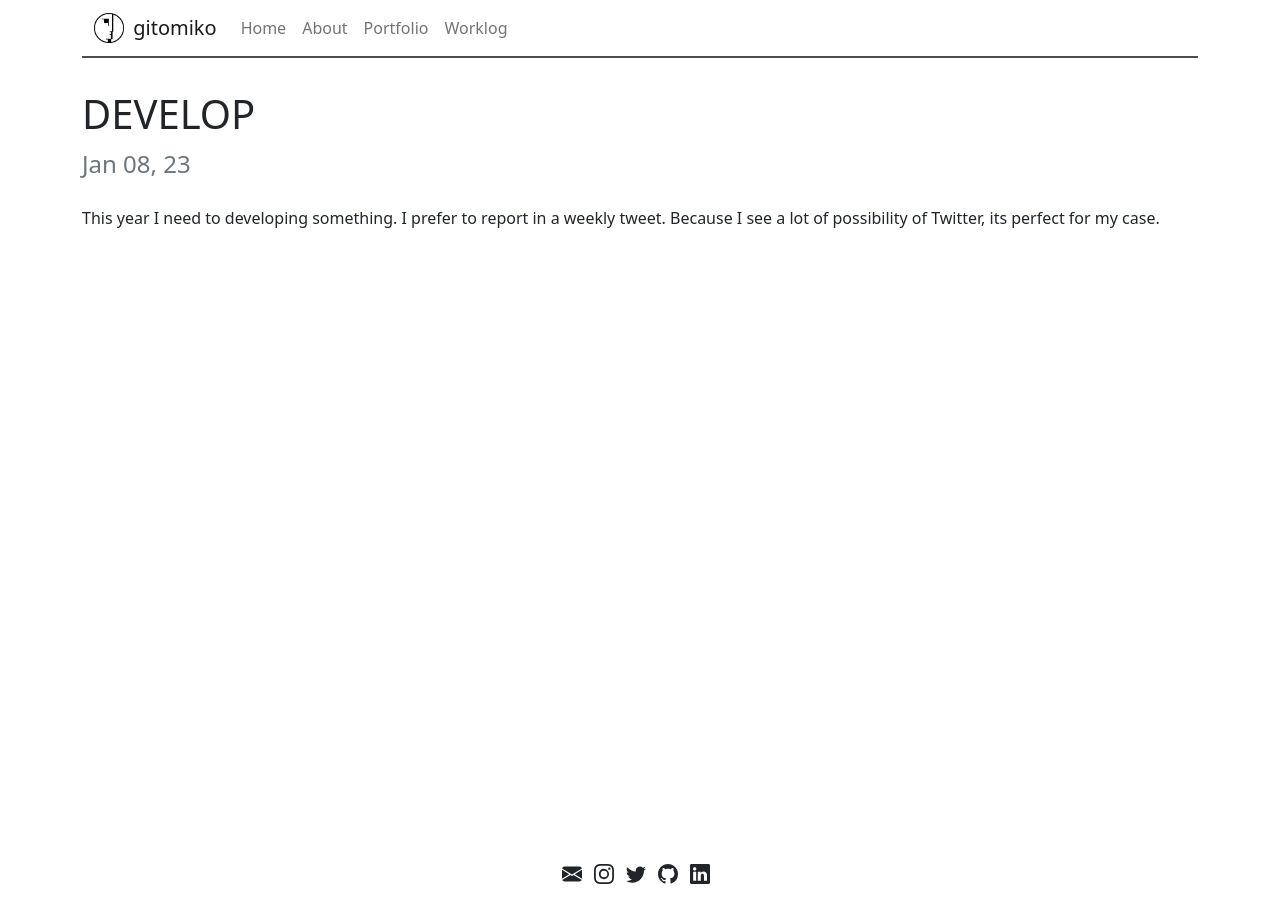
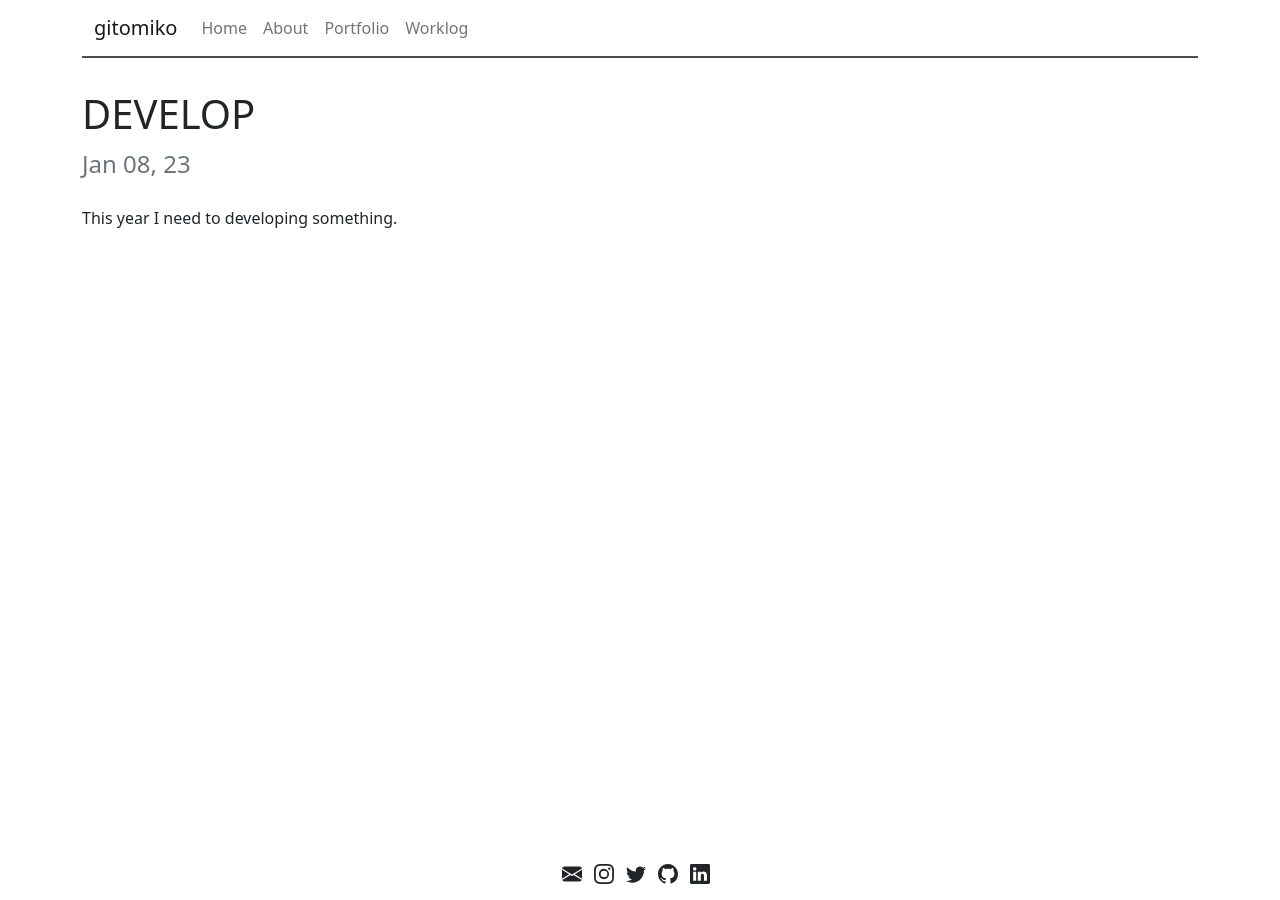
Before and after one commit to gitomiko/gitomiko.github.io, a Jekyll site: the page built from _posts/2023/2023-01-08-DEVELOP.md, in a window 1280 px wide. Built offline with Jekyll 4.4.1, drawn with Linux system fonts in a browser that asks for light colours.

Commit message:
Updating My Config

```diff
--- a/_config.yml
+++ b/_config.yml
@@ -10,18 +10,18 @@
 
 # Link to avatar in the navbar (/assets/images/avatar.png). Leave empty if no logo desired. Two avatars for light and dark mode.
 # Avatar for light mode site
-lightavatar: /assets/images/light_bauhaus_logo.png
+# lightavatar: /assets/images/light_bauhaus_logo.png
 # Avatar for dark mode site
-darkavatar: /assets/images/dark_bauhaus_logo.png
+# darkavatar: /assets/images/dark_bauhaus_logo.png
 
 # A short description (e.g., A blog dedicated to reviewing cat gifs), used as part of the title tag like Ben's Awesome Site | A blog dedicated to reviewing cat gifs instead of Ben's Awesome Site | Long description about a blog dedicated to reviewing cat gifs that would be used when page.title is not defined.
-tagline: Minimalistic Jekyll theme that automatically supports dark and light modes for blogs
+tagline: Anggito Jatmiko
 
 # A longer description used for the description meta tag. Also used as fallback for pages that don't provide their own description, and also as part of the page's title tag if neither page.title nor site.tagline has been defined.
-description: Minimalistic Jekyll theme that automatically supports dark and light modes for blogs
+description: Anggito Jatmiko
 
 # The full URL to your site. Note: site.github.url will be used by default.
-url: gitomiko.github.io
+url: gtmk.io
 
 # If you're hosting your site at a Project repository on GitHub pages
 # (http://yourusername.github.io/repository-name)
@@ -29,10 +29,10 @@
 # then add in the baseurl here, like this: "/repository-name"
 baseurl: ""
 
-theme_mode:   [light|dark]
+theme_mode:   [light]
 
 # global author information
-author: andrew-park
+author: gitomiko
 
 # URL to a site-wide logo (e.g., /assets/your-company-logo.png)
 logo: /assets/images/light_bauhaus_logo.png
@@ -40,7 +40,7 @@
 # Enter your Google Analytics web tracking code (e.g. UA-2110908-2) to activate tracking
 google_analytics:
 
-permalink: /:year/:month/:day/:title/
+permalink: /:title/
 
 # Includes an icon in the footer for each username you enter
 footer-links:
--- a/_posts/2023/2023-01-08-DEVELOP.md
+++ b/_posts/2023/2023-01-08-DEVELOP.md
@@ -4,5 +4,3 @@
 ---
 
 This year I need to developing something.
-I prefer to report in a weekly tweet.
-Because I see a lot of possibility of Twitter, its perfect for my case.
```
Also changed, not shown: README.md.
